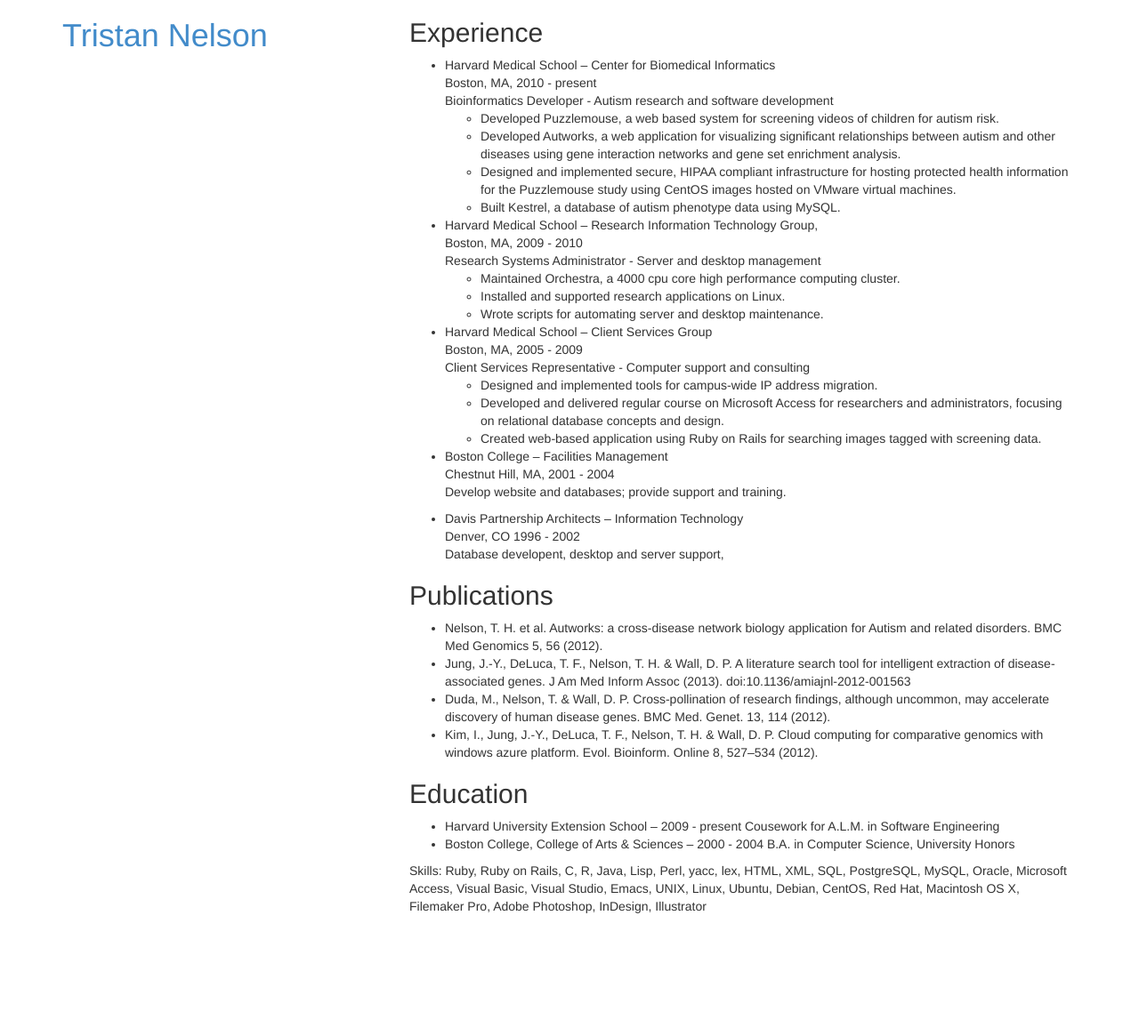
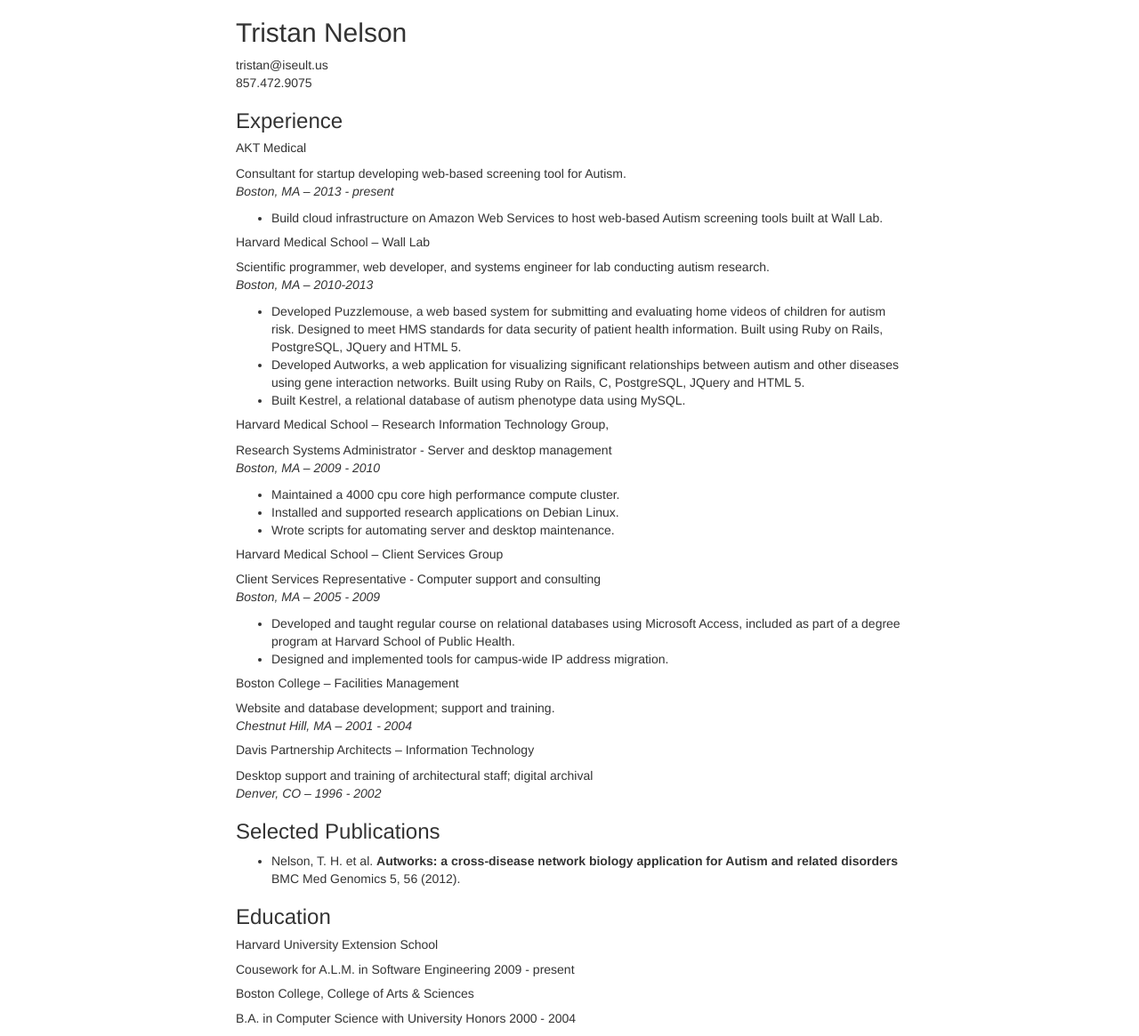
Before and after one commit to tnavatar/tnavatar.github.io, a Jekyll site: the page built from resume.md, in a window 1280 px wide. Shown: the whole page at 89% size. Built offline with Jekyll 4.4.1, drawn with Linux system fonts in a browser that asks for light colours; Markdown is read by kramdown in place of the engine named in the settings; before the commit the page ends 1039 px from its top, so only the background shows below that.

Commit message:
Updated resume, setting resume to main page

```diff
--- a/_layouts/default.html
+++ b/_layouts/default.html
@@ -14,10 +14,7 @@
   <body>
     <div class="container">
       <div class="row">
-	<div class="col-md-4">
-          <h1><a href="/">{{ site.name }}</a></h1>
-	</div>
-	<div class="col-md-8">
+	<div class="col-md-8 col-md-offset-2">
 	  {{ content }}
 	</div>
       </div>
--- a/resume.md
+++ b/resume.md
@@ -1,68 +1,64 @@
 ---
 layout: default
-title: Curriculum Vitae
+title: resume
 ---
+## Tristan Nelson
+tristan@iseult.us
+857.472.9075
 
-Experience
-----------
-* Harvard Medical School -- Center for Biomedical Informatics
-  Boston, MA, 2010 - present
-  Bioinformatics Developer - Autism research and software development
-    - Developed Puzzlemouse, a web based system for screening videos of
-	  children for autism risk.
-    - Developed Autworks, a web application for visualizing significant
-	  relationships between autism and other diseases using gene interaction
-	  networks and gene set enrichment analysis.
-	- Designed and implemented secure, HIPAA compliant infrastructure for
-	  hosting protected health information for the Puzzlemouse study using
-	  CentOS images hosted on VMware virtual machines.
-    - Built Kestrel, a database of autism phenotype data using MySQL.
+### Experience
 
-* Harvard Medical School -- Research Information Technology Group,
-  Boston, MA, 2009 - 2010
-  Research Systems Administrator - Server and desktop management
-    - Maintained Orchestra, a 4000 cpu core high performance computing cluster.
-    - Installed and supported research applications on Linux.
-    - Wrote scripts for automating server and desktop maintenance.
+##### AKT Medical
+Consultant for startup developing web-based screening tool for Autism.
+*Boston, MA -- 2013 - present*
 
-* Harvard Medical School -- Client Services Group
-  Boston, MA, 2005 - 2009
-  Client Services Representative - Computer support and consulting
-    - Designed and implemented tools for campus-wide IP address migration.
-    - Developed and delivered regular course on Microsoft Access for
-      researchers and administrators, focusing on relational database
-      concepts and design.
-    - Created web-based application using Ruby on Rails for searching
-      images tagged with screening data.
+- Build cloud infrastructure on Amazon Web Services to host web-based
+  Autism screening tools built at Wall Lab.
 
-* Boston College -- Facilities Management
-  Chestnut Hill, MA, 2001 - 2004
-  Develop website and databases; provide support and training.
+##### Harvard Medical School -- Wall Lab
+Scientific programmer, web developer, and systems engineer for lab conducting autism research.
+*Boston, MA -- 2010-2013*
 
-* Davis Partnership Architects -- Information Technology
-  Denver, CO 1996 - 2002
-  Database developent, desktop and server support,
+- Developed Puzzlemouse, a web based system for submitting and  evaluating
+  home videos of children for autism risk. Designed to meet HMS  standards
+  for data security of patient health information. Built using Ruby on Rails,
+  PostgreSQL, JQuery and HTML 5.
+- Developed Autworks, a web application for visualizing significant
+  relationships between autism and other diseases using gene interaction
+  networks. Built using Ruby on Rails, C, PostgreSQL, JQuery and HTML 5.
+- Built Kestrel, a relational database of autism phenotype data using MySQL.
 
+##### Harvard Medical School -- Research Information Technology Group,
+Research Systems Administrator - Server and desktop management
+*Boston, MA -- 2009 - 2010*
 
-Publications
-------------
-* Nelson, T. H. et al. Autworks: a cross-disease network biology application
-  for Autism and related disorders. BMC Med Genomics 5, 56 (2012).
-* Jung, J.-Y., DeLuca, T. F., Nelson, T. H. & Wall, D. P. A literature
-  search tool for intelligent extraction of disease-associated genes. J Am
-  Med Inform Assoc (2013). doi:10.1136/amiajnl-2012-001563
-* Duda, M., Nelson, T. & Wall, D. P. Cross-pollination of research findings,
-  although uncommon, may accelerate discovery of human disease genes. BMC
-  Med. Genet. 13, 114 (2012).
-* Kim, I., Jung, J.-Y., DeLuca, T. F., Nelson, T. H. & Wall, D. P. Cloud
-  computing for comparative genomics with windows azure platform. Evol.
-  Bioinform. Online 8, 527–534 (2012).
+- Maintained a 4000 cpu core high performance compute cluster.
+- Installed and supported research applications on Debian Linux.
+- Wrote scripts for automating server and desktop maintenance.
 
-Education
----------
-* Harvard University Extension School -- 2009 - present
-  Cousework for A.L.M. in Software Engineering
-* Boston College, College of Arts & Sciences -- 2000 - 2004
-  B.A. in Computer Science, University Honors
+##### Harvard Medical School -- Client Services Group
+Client Services Representative - Computer support and consulting
+*Boston, MA -- 2005 - 2009*
 
-Skills: Ruby, Ruby on Rails, C, R, Java, Lisp, Perl, yacc, lex, HTML, XML, SQL, PostgreSQL, MySQL, Oracle, Microsoft Access, Visual Basic, Visual Studio, Emacs, UNIX, Linux, Ubuntu, Debian, CentOS, Red Hat, Macintosh OS X, Filemaker Pro, Adobe Photoshop, InDesign, Illustrator
+- Developed and taught regular course on relational databases using
+  Microsoft Access, included as part of a degree program at Harvard
+  School of Public Health.
+- Designed and implemented tools for campus-wide IP address migration.
+
+##### Boston College -- Facilities Management
+Website and database development; support and training.
+*Chestnut Hill, MA -- 2001 - 2004*
+
+##### Davis Partnership Architects -- Information Technology
+Desktop support and training of architectural staff; digital archival
+*Denver, CO -- 1996 - 2002*
+
+### Selected Publications
+* Nelson, T. H. et al. **Autworks: a cross-disease network biology application
+  for Autism and related disorders** BMC Med Genomics 5, 56 (2012).
+
+### Education
+##### Harvard University Extension School
+Cousework for A.L.M. in Software Engineering  2009 - present
+##### Boston College, College of Arts & Sciences
+B.A. in Computer Science with University Honors 2000 - 2004
```
Also changed, not shown: index.html (+60 -9 lines), css/bootstrap-theme.min.css, css/bootstrap.min.css, js/bootstrap.min.js (deleted).
